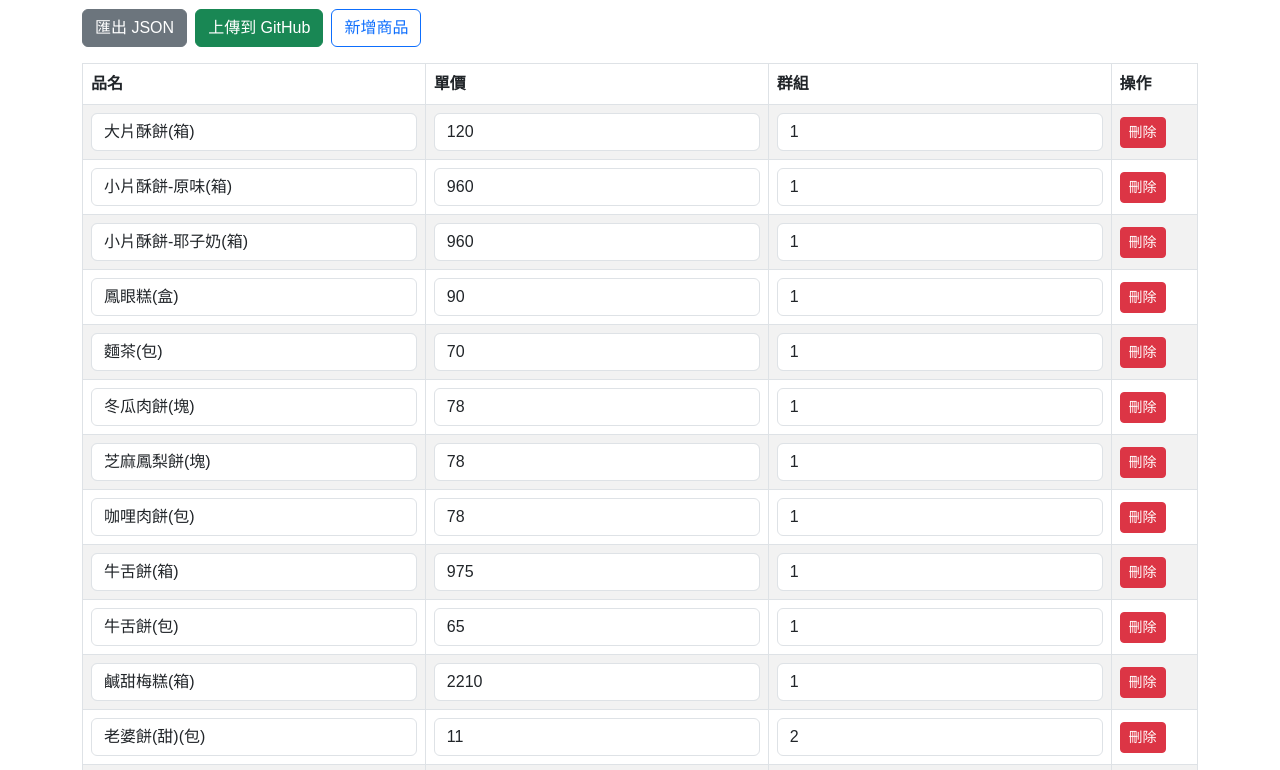
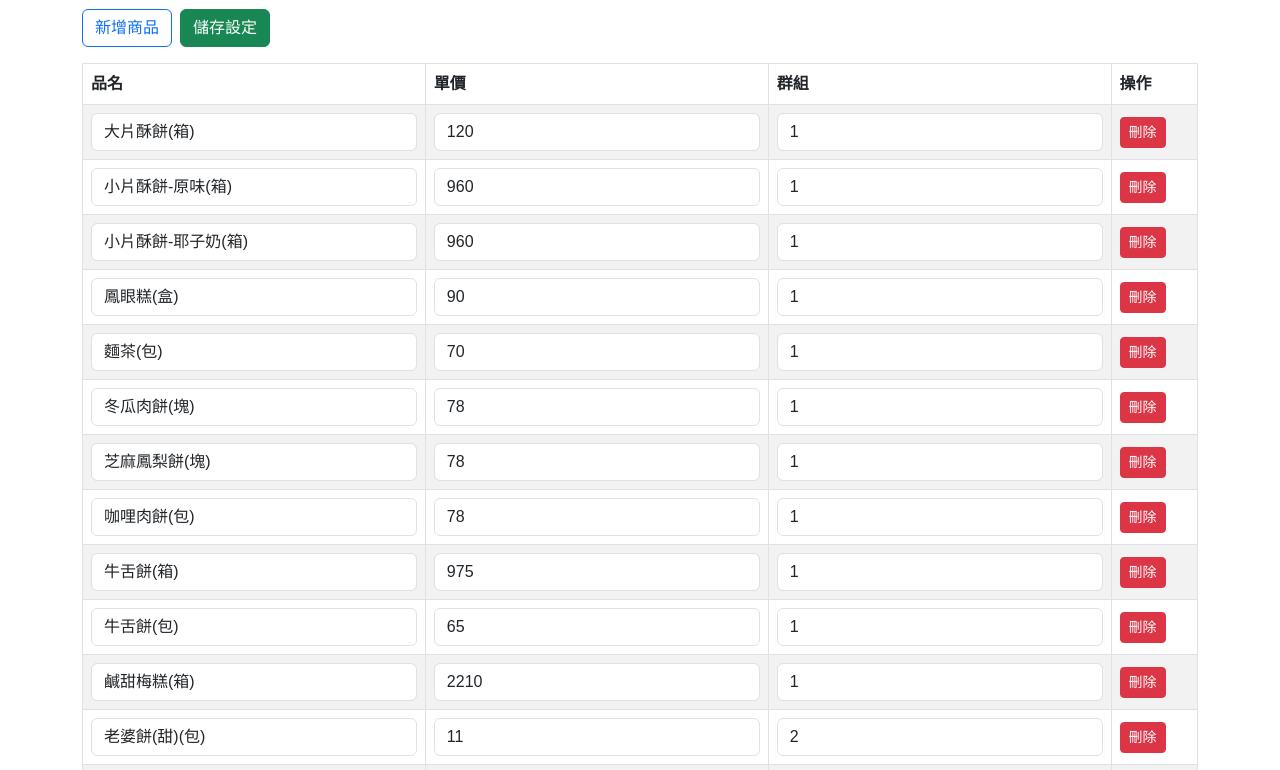
Before and after one commit to Stanley870912/conclutionApp, a website: page admin.html in a window 1280 px wide. Shown: the part 93-863 px from the top of the page. Drawn offline with nearby package versions, Linux system fonts and the light colour scheme.

Commit message:
更新畫面

```diff
--- a/admin.html
+++ b/admin.html
@@ -15,14 +15,11 @@
   <div class="container">
     <h2 class="my-4 text-center">non_pickup.json 商品管理</h2>
     <div class="mb-3 d-flex gap-2 flex-wrap">
-      <button id="exportJsonBtn" class="btn btn-secondary">匯出 JSON</button>
-      <button id="uploadJsonBtn" class="btn btn-success">上傳到 GitHub</button>
       <button id="addProductBtn" class="btn btn-outline-primary">新增商品</button>
+      <button id="uploadJsonBtn" class="btn btn-success">儲存設定</button>
     </div>
     <div id="jsonMsg"></div>
     <div id="tableArea"></div>
-    <label class="form-label mt-3">JSON 預覽：</label>
-    <textarea id="jsonOutput" class="form-control" readonly></textarea>
   </div>
   <script>
     let products = [];
```
